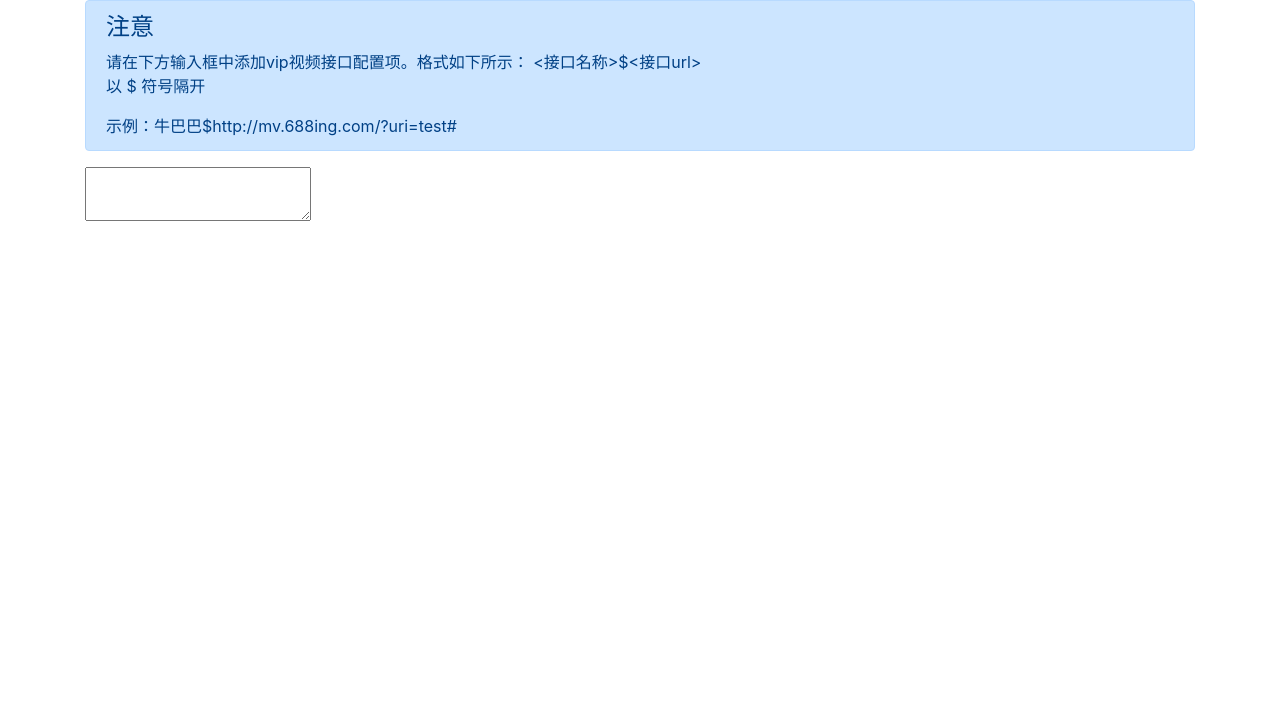
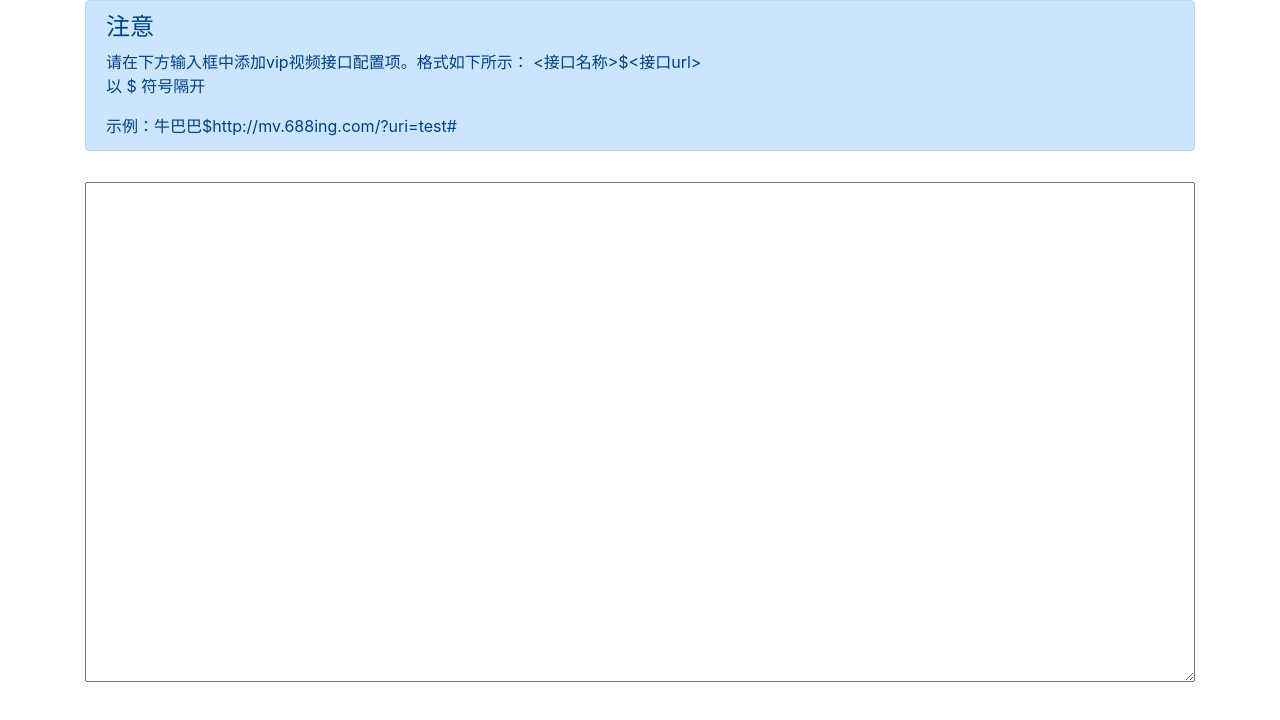
Before and after one commit to yunxifd/video-vip-chrome-plugin, a browser extension: page src/options.html in a window 1280 px wide. Drawn offline with Linux system fonts and the light colour scheme.

Commit message:
调整设置页css样式

```diff
--- a/src/options.html
+++ b/src/options.html
@@ -8,7 +8,7 @@
     <title>Document</title>
     <link href="lib/bootstrap.min.css" rel="stylesheet" type="text/css" />
     <style>
-        #profile {
+        #list {
             margin-top: 15px;
             width: 100%;
             height: 500px;
```
